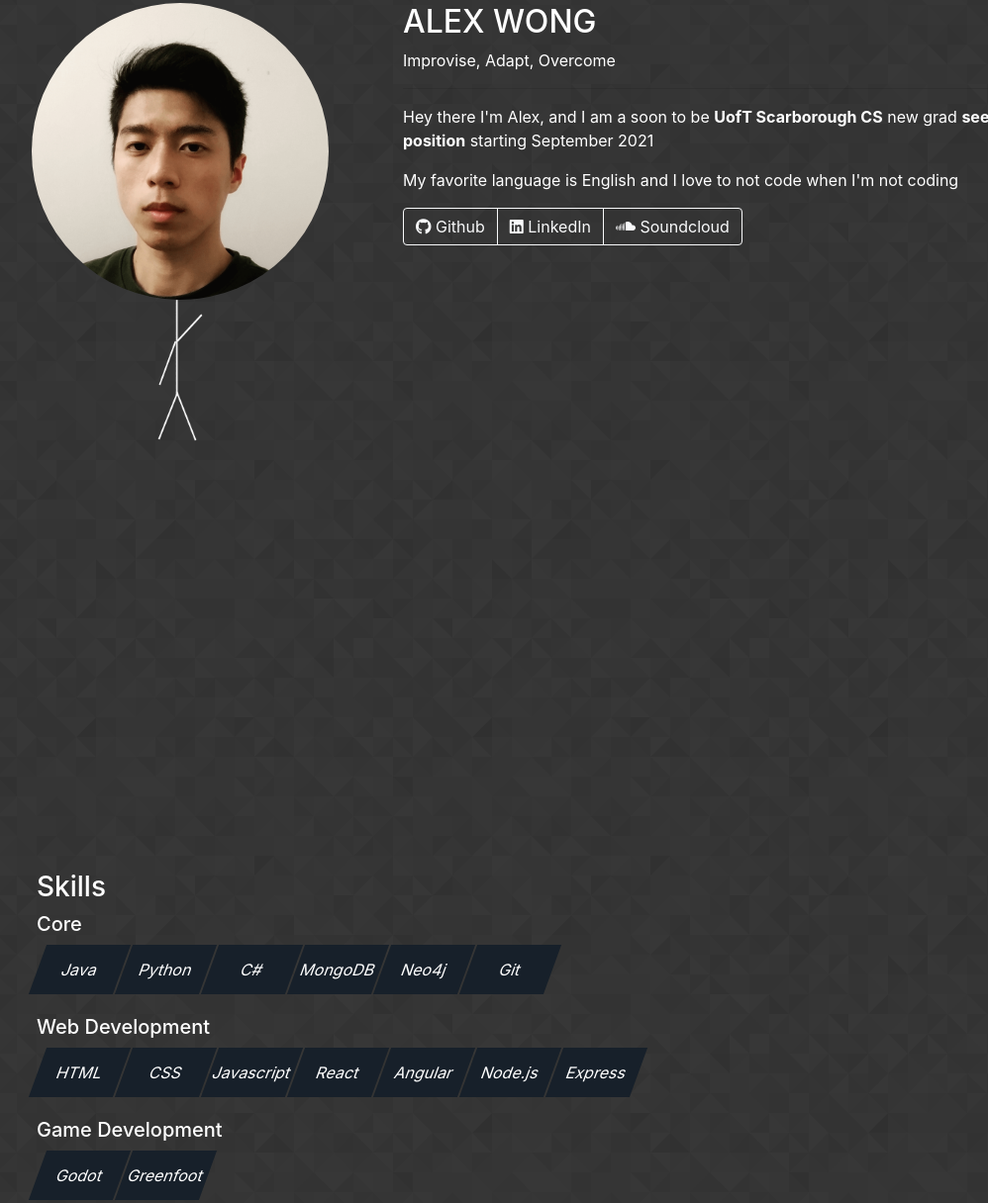
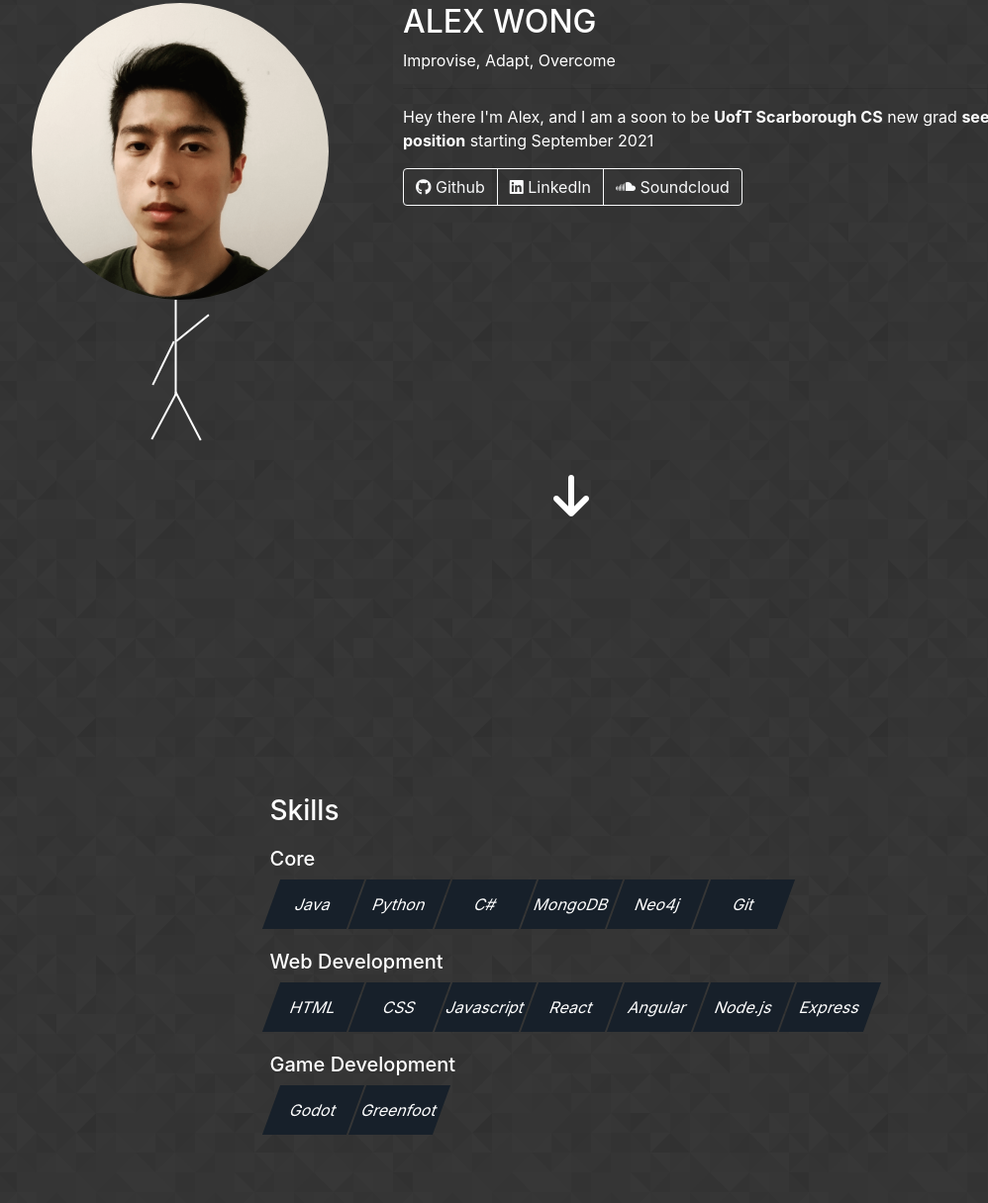
Before and after one commit to RarePep8/rarepep8.github.io, a plain HTML site: page index.html in a window 1280 px wide. Shown: the part 275-1491 px from the top of the page at 99% size, without its empty margins (63-1061 px from the left). Drawn offline with nearby package versions, Linux system fonts and the light colour scheme.

Commit message:
Updated style

```diff
--- a/index.html
+++ b/index.html
@@ -29,12 +29,12 @@
     </nav>
     <div id="intro">
       <div class="container fill">
-        <div class="section">
+        <div class="section d-flex flex-column justify-content-between align-items-center">
           <div  class="d-flex flex-wrap">
             <div class="col-lg-4 col-md-12">
               <div id="intro-left" class="d-flex align-items-center flex-column">
                 <img src="face3.png" alt="Face" id="face">
-                <img src="body.png" alt="Face" id="face">
+                <img src="body2.png" alt="Face" id="body">
               </div>
 
             </div>
@@ -43,7 +43,6 @@
               Improvise, Adapt, Overcome
               <hr/>
               <p>Hey there I'm Alex, and I am a soon to be <b>UofT Scarborough CS</b> new grad <b>seeking full-time position</b> starting September 2021</p>
-              <p>My favorite language is English and I love to not code when I'm not coding</p>
               <div class="btn-group" role="group" aria-label="Basic example">
                 <button type="button" class="btn btn-outline-light" onclick=" window.open('https://github.com/RarePep8','_blank')"><i class="fab fa-github"></i> Github</button>
                 <button type="button" class="btn btn-outline-light" onclick=" window.open('https://www.linkedin.com/in/alex-wong-556151150/','_blank')"><i class="fab fa-linkedin"></i> LinkedIn</button>
@@ -53,16 +52,19 @@
               </div>
             </div>
           </div>
+          <div class="arrow">
+            <i class="fas fa-arrow-down fa-3x"></i>
+          </div>
         </div>
       </div>
     </div>
     <div id="skills">
       <div class="container fill">
-        <div class="section">
+        <div class="section d-flex flex-column justify-content-between align-items-center">
           <div  class="d-flex flex-wrap">
 
             <div class="col">
-              <h3>Skills</h3>
+              <h3 class="section-heading">Skills</h3>
               <h5>Core</h5>
               <div class="d-flex skills-row flex-wrap">
                 <div class="skills-icon">Java</div>
@@ -90,6 +92,9 @@
               </div>
             </div>
           </div>
+          <div class="arrow">
+            <i class="fas fa-arrow-down fa-3x"></i>
+          </div>
         </div>
       </div>
     </div>
@@ -97,7 +102,7 @@
       <div class="container fill">
         <div class="section">
 
-
+          <h3 class="section-heading">Experience</h3>
           <div class="d-flex flex-column job">
             <div class="d-flex">
               <div class="mr-auto"><h5>OpenText</h5></div>
@@ -141,7 +146,7 @@
       </div>
 
     </div>
-    <div id="projects">
+    <!-- <div id="projects">
       <div class="container fill">
         <div class="section">
 
@@ -153,7 +158,7 @@
         </div>
       </div>
 
-    </div>
+    </div> -->
     <!-- Optional JavaScript -->
     <!-- jQuery first, then Popper.js, then Bootstrap JS -->
     <script src="https://code.jquery.com/jquery-3.2.1.slim.min.js" integrity="sha384-KJ3o2DKtIkvYIK3UENzmM7KCkRr/rE9/Qpg6aAZGJwFDMVNA/GpGFF93hXpG5KkN" crossorigin="anonymous"></script>
--- a/styles.css
+++ b/styles.css
@@ -60,6 +60,10 @@ body {
     margin-bottom: 40px;
   }
 
+  .section-heading {
+    margin-bottom: 20px;
+  }
+
 /* ::-webkit-scrollbar-track
 {
   -webkit-box-shadow: inset 0 0 6px rgba(0,0,0,0.3);
```
Also changed, not shown: body.png (deleted), body2.png (added).
